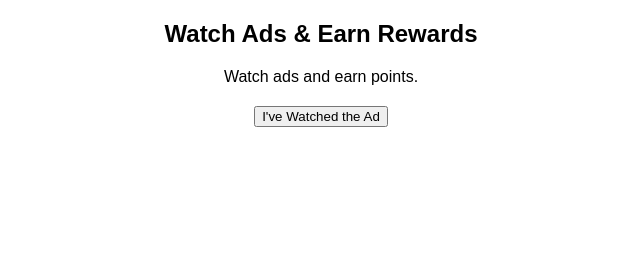
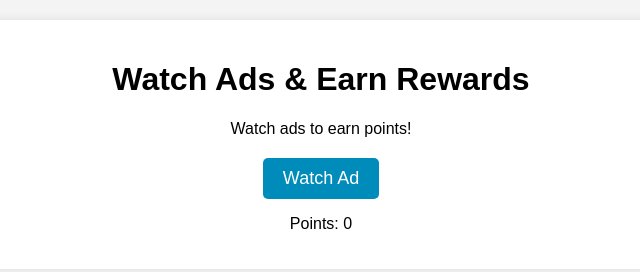
Before and after one commit to brosenaesports/Ads, a plain HTML site: page index.html in a window 1280 px wide. Shown: the whole page, without its empty margins (319-959 px from the left). Drawn offline with Linux system fonts and the light colour scheme.

Commit message:
Update index.html

```diff
--- a/index.html
+++ b/index.html
@@ -3,42 +3,80 @@
 <head>
     <meta charset="UTF-8">
     <meta name="viewport" content="width=device-width, initial-scale=1.0">
-    <title>Watch Ads & Earn</title>
+    <title>Ad Watch and Earn</title>
+
+    <!-- Google AdSense Code -->
+    <script async src="https://pagead2.googlesyndication.com/pagead/js/adsbygoogle.js?client=ca-pub-4626020508608349"
+     crossorigin="anonymous"></script>
+
     <style>
-        body { font-family: Arial, sans-serif; text-align: center; margin: 20px; }
-        .container { max-width: 600px; margin: auto; }
-        .ad-box { margin: 20px 0; }
+        body {
+            font-family: Arial, sans-serif;
+            text-align: center;
+            margin: 20px;
+            background-color: #f4f4f4;
+        }
+        .container {
+            max-width: 800px;
+            margin: auto;
+            background: white;
+            padding: 20px;
+            box-shadow: 0px 0px 10px rgba(0, 0, 0, 0.1);
+            border-radius: 8px;
+        }
+        .ad-box {
+            margin: 20px 0;
+        }
+        .watch-button {
+            background-color: #008CBA;
+            color: white;
+            border: none;
+            padding: 10px 20px;
+            font-size: 18px;
+            cursor: pointer;
+            border-radius: 5px;
+        }
+        .watch-button:disabled {
+            background-color: #ccc;
+        }
     </style>
 </head>
 <body>
-    <h2>Watch Ads & Earn Rewards</h2>
-    <p>Watch ads and earn points.</p>
 
     <div class="container">
+        <h1>Watch Ads & Earn Rewards</h1>
+        <p>Watch ads to earn points!</p>
+
         <div class="ad-box">
-            <!-- Ad Unit -->
-            <script async src="https://pagead2.googlesyndication.com/pagead/js/adsbygoogle.js?client=ca-pub-4626020508608349" crossorigin="anonymous"></script>
+            <!-- Google AdSense Ad Placement -->
             <ins class="adsbygoogle"
                  style="display:block"
                  data-ad-client="ca-pub-4626020508608349"
-                 data-ad-slot="4121323815"
-                 data-ad-format="auto"
-                 data-full-width-responsive="true"></ins>
+                 data-ad-slot="1234567890"
+                 data-ad-format="auto"></ins>
             <script>
-                (adsbygoogle = window.adsbygoogle || []).push({});
+                 (adsbygoogle = window.adsbygoogle || []).push({});
             </script>
         </div>
 
-        <button id="watchAd" onclick="trackWatch()">I've Watched the Ad</button>
-        <p id="rewardMessage"></p>
+        <button class="watch-button" id="watchAd">Watch Ad</button>
+        <p id="points">Points: 0</p>
     </div>
 
     <script>
-        function trackWatch() {
+        let points = 0;
+        const button = document.getElementById('watchAd');
+        const pointsDisplay = document.getElementById('points');
+
+        button.addEventListener('click', () => {
+            button.disabled = true;
             setTimeout(() => {
-                document.getElementById('rewardMessage').innerText = "✅ You've earned 10 points!";
-            }, 5000); // Simulate 5 sec ad-watching time
-        }
+                points += 10;
+                pointsDisplay.textContent = `Points: ${points}`;
+                button.disabled = false;
+            }, 30000); // 30 seconds to simulate ad watching
+        });
     </script>
+
 </body>
 </html>
```
